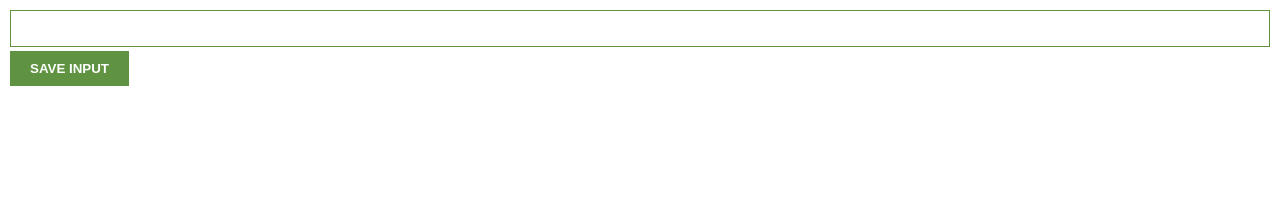
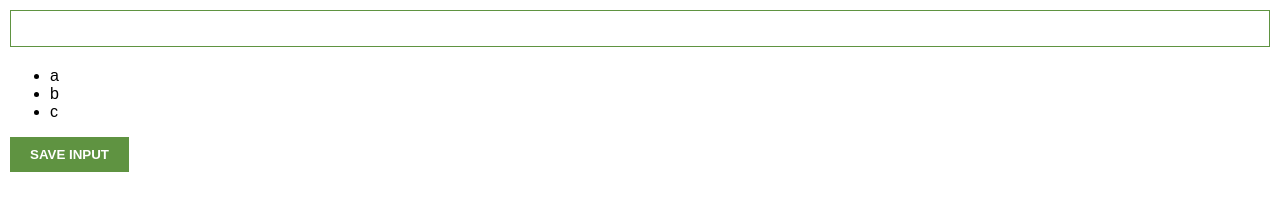
Before and after one commit to allenmathews/chromeextension, a plain HTML site: page index.html in a window 1280 px wide. Drawn offline with Linux system fonts and the light colour scheme.

Commit message:
added ul list

```diff
--- a/index.html
+++ b/index.html
@@ -11,6 +11,7 @@
 
 <body>
     <input type="text" id="input-el">
+    <ul id="ul-el"></ul>
     <button id="input-btn">SAVE INPUT</button>
     <script src="script.js"></script>
 </body>
--- a/script.js
+++ b/script.js
@@ -3,11 +3,18 @@
 // }
 
 // clickbutton()
-let myLeads = [];
+let myLeads = ["a", "b", "c"];
+let ulEl = document.getElementById("ul-el")
 const inputEl = document.getElementById("input-el")
 
 const inputBtn = document.getElementById("input-btn")
 
 inputBtn.addEventListener("click", function() {
-    console.log("Button clicked!")
+    myLeads.push(inputEl.value)
+    console.log(myLeads)
 })
+
+
+for (let i = 0; i < myLeads.length; i++) {
+    ulEl.innerHTML += "<li>" + myLeads[i] + "</li>"
+}
```
